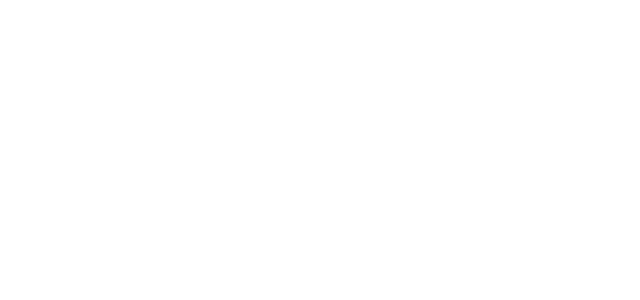
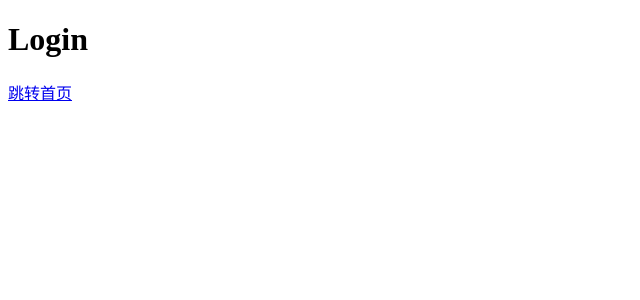
Before and after one commit to Xaviw/GESS, a Vue app: page /#/login in a window 1280 px wide. Before the commit this address had no page. Shown: the top 300 px of the page, without its empty margins (0-640 px from the left). Built offline with nearby package versions, Linux system fonts and the light colour scheme.

Commit message:
document.title

```diff
--- a/src/App.vue
+++ b/src/App.vue
@@ -1,3 +1,31 @@
 <template>
-  <router-view></router-view>
+  <component :is="layout"> </component>
 </template>
+
+<script lang="ts" setup>
+import { ref, watch } from "vue";
+import { useRoute } from "vue-router";
+
+import Basic from "@/layouts/basic.vue";
+import Blank from "@/layouts/blank.vue";
+
+const layout = ref(null);
+const route = useRoute();
+
+watch(
+  () => route.meta,
+  async (meta) => {
+    switch (meta.layout) {
+      case "basic":
+        layout.value = Basic;
+        break;
+      case "blank":
+        layout.value = Blank;
+        break;
+      default:
+        layout.value = Basic;
+    }
+  },
+  { immediate: true }
+);
+</script>
--- a/src/env.d.ts
+++ b/src/env.d.ts
@@ -9,6 +9,8 @@ declare module "*.vue" {
 
 interface ImportMetaEnv {
   readonly VITE_API_BASE_URL: string;
+  readonly VITE_APP_TITLE: string;
+  readonly NODE_ENV: string;
   // 更多环境变量...
 }
 
--- /dev/null
+++ b/src/layouts/basic.vue
@@ -0,0 +1,20 @@
+<template>
+  <header>
+    <h1>Header</h1>
+  </header>
+  <main>
+    <router-view></router-view>
+  </main>
+  <footer>
+    <h1>Footer</h1>
+  </footer>
+</template>
+
+<style scoped>
+header {
+  border-bottom: 1px solid skyblue;
+}
+footer {
+  border-top: 1px solid skyblue;
+}
+</style>
--- /dev/null
+++ b/src/layouts/blank.vue
@@ -0,0 +1,3 @@
+<template>
+  <router-view></router-view>
+</template>
--- a/src/main.ts
+++ b/src/main.ts
@@ -3,4 +3,6 @@ import App from "./App.vue";
 import router from "./router";
 import store, { key } from "./store";
 
+import "@/styles/index.css";
+
 createApp(App).use(router).use(store, key).mount("#app");
--- a/src/router/index.ts
+++ b/src/router/index.ts
@@ -1,4 +1,12 @@
 import { createRouter, createWebHashHistory, RouteRecordRaw } from "vue-router";
+import "vue-router";
+
+declare module "vue-router" {
+  interface RouteMeta {
+    title?: string;
+    layout?: string;
+  }
+}
 
 const routes: RouteRecordRaw[] = [
   {
@@ -8,6 +16,14 @@ const routes: RouteRecordRaw[] = [
       title: "首页",
     },
   },
+  {
+    path: "/login",
+    component: () => import("@views/login.vue"),
+    meta: {
+      title: "登录",
+      layout: "blank",
+    },
+  },
 ];
 
 const router = createRouter({
@@ -15,9 +31,10 @@ const router = createRouter({
   routes,
 });
 
-router.beforeEach((to, from, next) => {
-  document.title = to.meta.title as string;
-  next();
+router.beforeEach((to, from) => {});
+
+router.afterEach((to, from) => {
+  document.title = to.meta.title ?? import.meta.env.VITE_APP_TITLE;
 });
 
 export default router;
--- a/src/views/index.vue
+++ b/src/views/index.vue
@@ -1,6 +1,6 @@
 <script setup lang="ts">
 import http from "@/apis/request";
-import { useStore } from "@store/index";
+import { useStore } from "@/store/index";
 import { ref } from "vue";
 
 const msg = ref("");
@@ -14,4 +14,5 @@ const store = useStore();
   <h1>Index</h1>
   <h2>{{ store.state.test }}</h2>
   <h2>{{ msg }}</h2>
+  <router-link to="/login">跳转到Login</router-link>
 </template>
--- /dev/null
+++ b/src/views/login.vue
@@ -0,0 +1,4 @@
+<template>
+  <h1>Login</h1>
+  <router-link to="/">跳转首页</router-link>
+</template>
--- a/tsconfig.json
+++ b/tsconfig.json
@@ -3,13 +3,7 @@
     "baseUrl": ".",
     "paths": {
       "@/*": ["src/*"],
-      "@apis/*": ["src/apis/*"],
-      "@assets/*": ["src/assets/*"],
       "@comps/*": ["src/components/*"],
-      "@router/*": ["src/router/*"],
-      "@store/*": ["src/store/*"],
-      "@styles/*": ["src/styles/*"],
-      "@types/*": ["src/types/*"],
       "@utils/*": ["src/utils/*"],
       "@views/*": ["src/views/*"]
     },
--- a/vite.config.ts
+++ b/vite.config.ts
@@ -18,13 +18,7 @@ export default defineConfig(({ mode }) => {
     resolve: {
       alias: {
         "@": resolve(__dirname, "src"),
-        "@apis": resolve(__dirname, "src/apis"),
-        "@assets": resolve(__dirname, "src/assets"),
         "@comps": resolve(__dirname, "src/components"),
-        "@router": resolve(__dirname, "src/router"),
-        "@store": resolve(__dirname, "src/store"),
-        "@styles": resolve(__dirname, "src/styles"),
-        "@types": resolve(__dirname, "src/types"),
         "@utils": resolve(__dirname, "src/utils"),
         "@views": resolve(__dirname, "src/views"),
       },
```
Also changed, not shown: src/styles/index.css (added), 1 other file (tests, documents, lock files or other folders).
